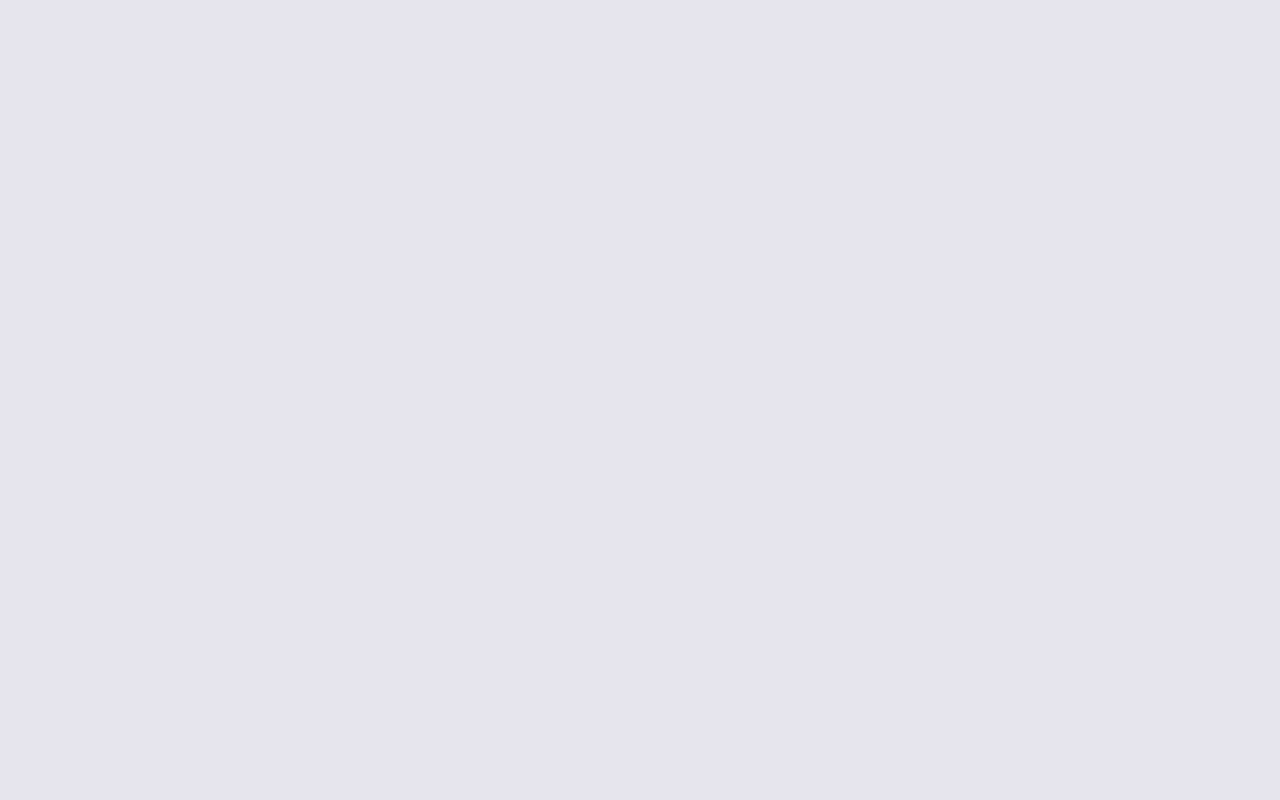
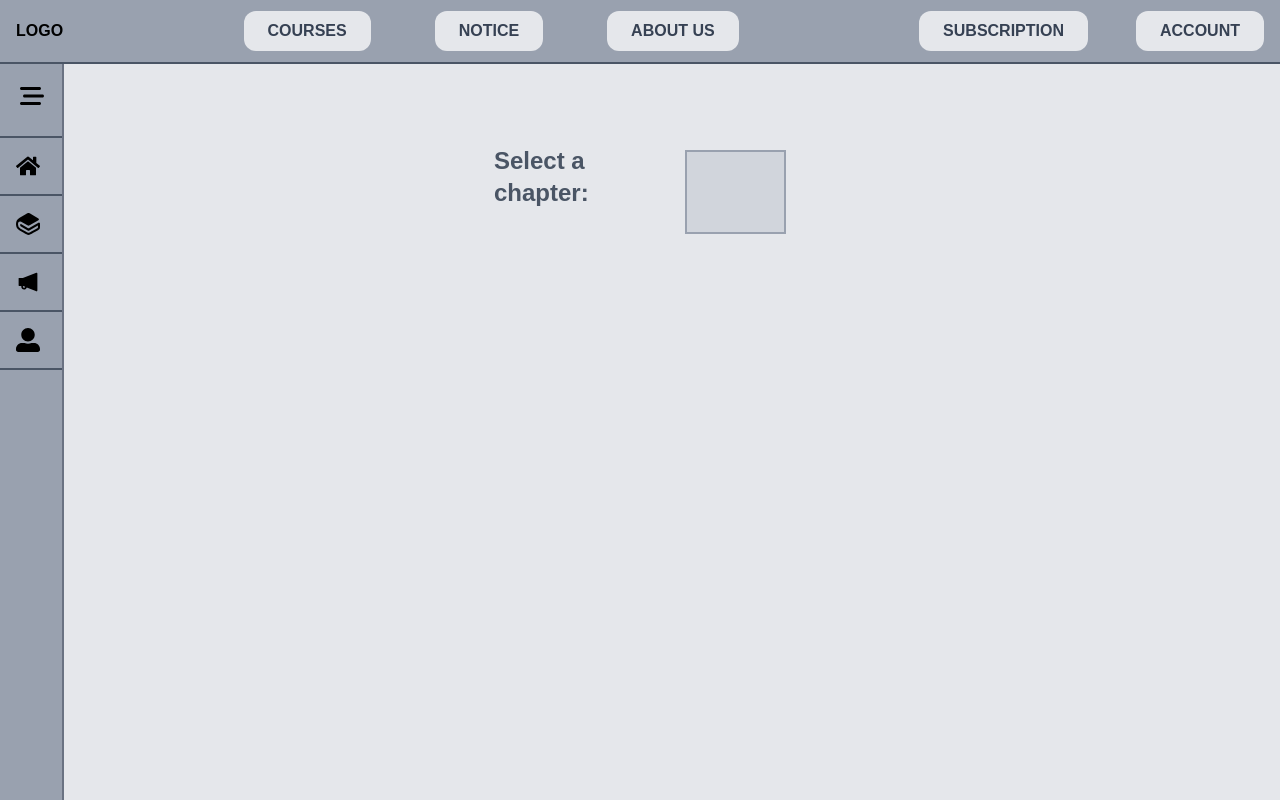
Before and after one commit to Jeevan446/exam_prep, a React app in the folder Frontend/: page /chapters in a window 1280 px wide. Before the commit this address had no page. Built offline with nearby package versions, Linux system fonts and the light colour scheme; the HTML template or start-up script is replaced by a standard one.

Commit message:
ChapterPage initial.

```diff
--- a/Frontend/src/App.jsx
+++ b/Frontend/src/App.jsx
@@ -3,6 +3,7 @@ import { Route, Routes} from "react-router-dom";
 import Homepage from "./pages/HomePage";
 import ExamTypePage from "./pages/ExamTypePage"
 import SubjectPage from "./pages/SubjectPage";
+import ChaptersPage from "./pages/ChaptersPage";
 
 function App() {
     const [isOpen, setIsOpen] = useState(false);
@@ -12,6 +13,7 @@ function App() {
             <Route path="/" element={<Homepage isOpen={isOpen} setIsOpen={setIsOpen} />} />
             <Route path="/examtype" element={<ExamTypePage isOpen={isOpen} setIsOpen={setIsOpen} />} />
             <Route path="/subjects" element={<SubjectPage isOpen={isOpen} setIsOpen={setIsOpen} />} />
+            <Route path="/chapters" element={<ChaptersPage isOpen={isOpen} setIsOpen={setIsOpen} />} />
         </Routes>
       </>
   );
--- /dev/null
+++ b/Frontend/src/pages/ChaptersPage.jsx
@@ -0,0 +1,37 @@
+import NavBar from "../components/NavBar";
+import SideBar from "../components/SideBar";
+import Footer from "../components/Footer";
+
+function ChaptersPage({ isOpen, setIsOpen}) {
+
+
+    return (
+        <div className="w-full flex flex-col items-center  justify-center">
+            <NavBar />
+            <SideBar isOpen={isOpen} setIsOpen={setIsOpen} />
+            <div className=" flex mt-30 gap-4 items-center justify-center">
+
+                <h1 className=" sm:text-xl  md:text-2xl text-gray-600 font-bold">
+                    Select a chapter:
+                </h1>
+
+                <div
+                    className={`mt-[30px]  py-10 transition-all duration-300 w-[80%] ml-16 lg:w-[70%] bg-gray-300 border-2 border-gray-400 flex flex-col gap-6 md:gap-8 items-center
+                    ${isOpen ? "lg:ml-50 duration-300" : "lg:ml-20 duration-300"}
+                    `}>
+
+
+
+
+                </div>
+
+
+
+
+            </div>
+            {/* <Footer /> */}
+        </div>
+    );
+}
+
+export default ChaptersPage;
--- a/Frontend/src/pages/SubjectPage.jsx
+++ b/Frontend/src/pages/SubjectPage.jsx
@@ -48,11 +48,11 @@ function SubjectPage({ isOpen, setIsOpen }) {
         {data.length > 0 ? (
           data.map((item, key) => (
             <Link
-              to=""
+              to="/chapters"
               className=" border rounded border-gray-400 p-4 w-[90%] hover:bg-gray-600 hover:text-gray-200 duration-300"
-            >
-              <span>{key + 1}.</span>
-              <span className="ml-2">{item}</span>
+              >
+                <span>{key + 1}.</span>
+                <span className="ml-2">{item}</span>
             </Link>
           ))
         ) : (
```
